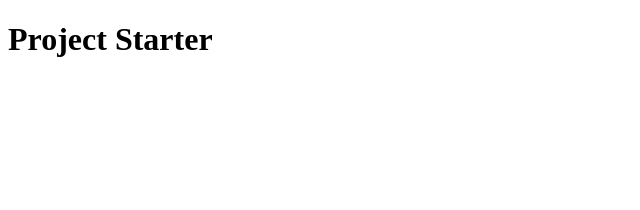
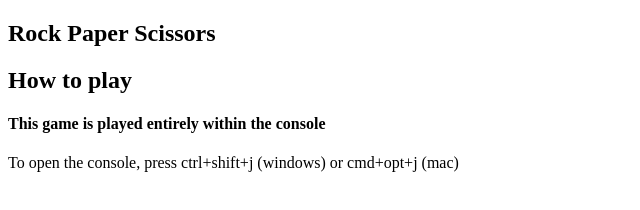
Before and after one commit to grumpyGrampsDev/rock-paper-scissors, a website: page public/index.html in a window 1280 px wide. Shown: the whole page, without its empty margins (0-640 px from the left). Drawn offline with Linux system fonts and the light colour scheme.

Commit message:
Initial scaffolding

```diff
--- a/public/index.html
+++ b/public/index.html
@@ -4,9 +4,22 @@
     <meta charset="UTF-8" />
     <title>Project</title>
     <link rel="stylesheet" href="../src/styles.css" />
+    <script src="../src/script.js" defer></script>
   </head>
   <body>
-    <h1>Project Starter</h1>
-    <script src="../src/index.js"></script>
+    <section id="title"><h1>Rock Paper Scissors</h1></section>
+    <section id="heroBox">
+      <hero>
+        <div id="heroHead">
+          <h1>How to play</h1>
+        </div>
+        <div id="howTo">
+          <h4>This game is played entirely within the console</h4>
+          <p>
+            To open the console, press ctrl+shift+j (windows) or cmd+opt+j (mac)
+          </p>
+        </div>
+      </hero>
+    </section>
   </body>
 </html>
```
